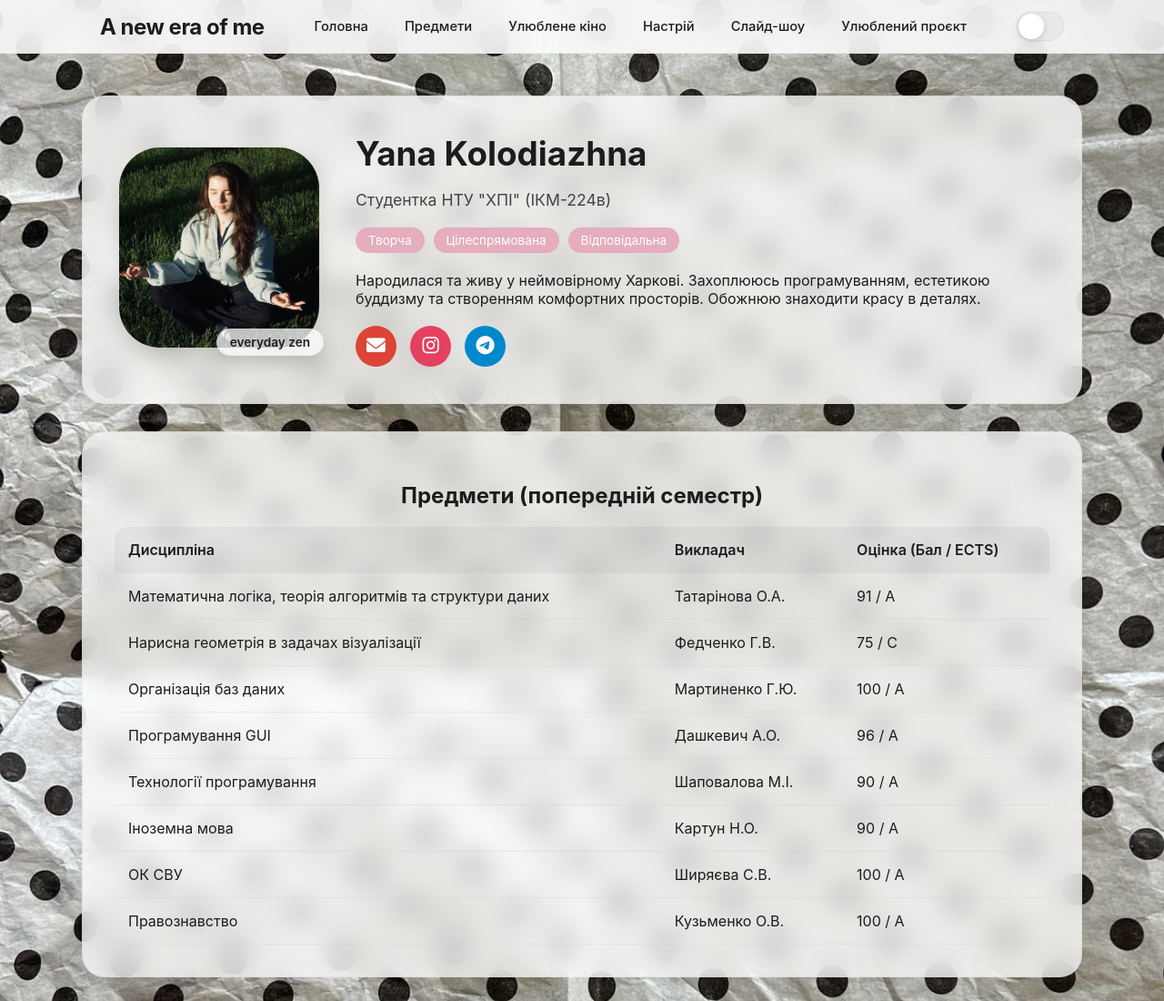
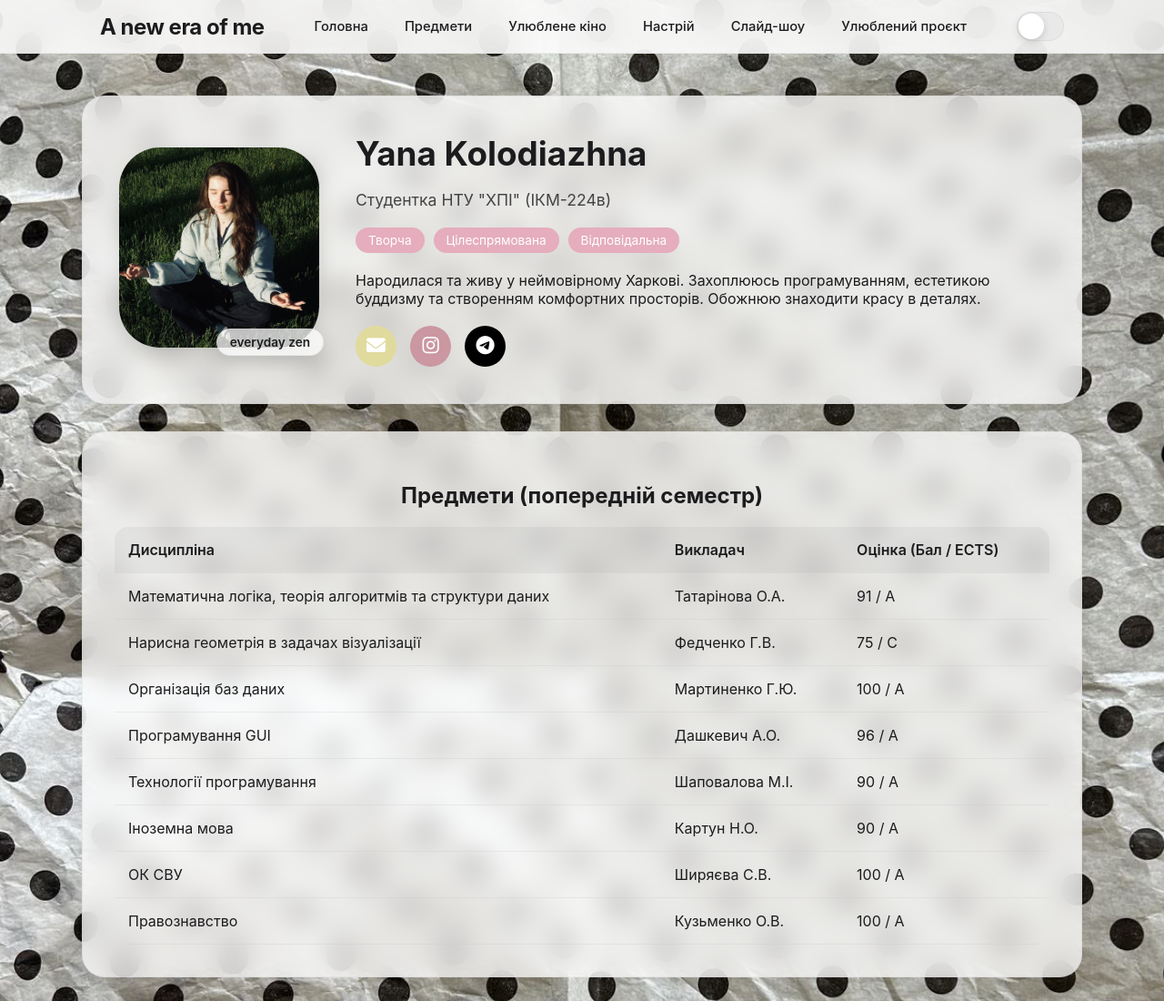
Before and after one commit to Yana27ya/web-labs, a plain HTML site: page index.html in a window 1280 px wide. Shown: the top 1100 px of the page at 91% size. Drawn offline with Linux system fonts and the light colour scheme.

Commit message:
Add files via upload

```diff
--- a/style.css
+++ b/style.css
@@ -168,9 +168,9 @@ input:checked + .ios-slider:before {
 .social-links-container { display: flex; gap: 15px; margin-top: 20px; }
 .social-btn { width: 45px; height: 45px; border-radius: 50%; color: white!important; font-size: 1.3rem; display: flex; align-items: center; justify-content: center; text-decoration: none; transition: transform 0.3s; }
 .social-btn:hover { transform: translateY(-3px); }
-.gmail-btn { background-color: #db4437; }
-.insta-btn { background-color: #e4405f; }
-.tg-btn { background-color: #0088cc; }
+.gmail-btn { background-color: #e0db9d; }
+.insta-btn { background-color: #cb97a1; }
+.tg-btn { background-color: #000000; }
 
 /* Таблиця */
 .ios-table { width: 100%; border-collapse: collapse; border-radius: 15px; overflow: hidden; margin-top: 20px; }
```
